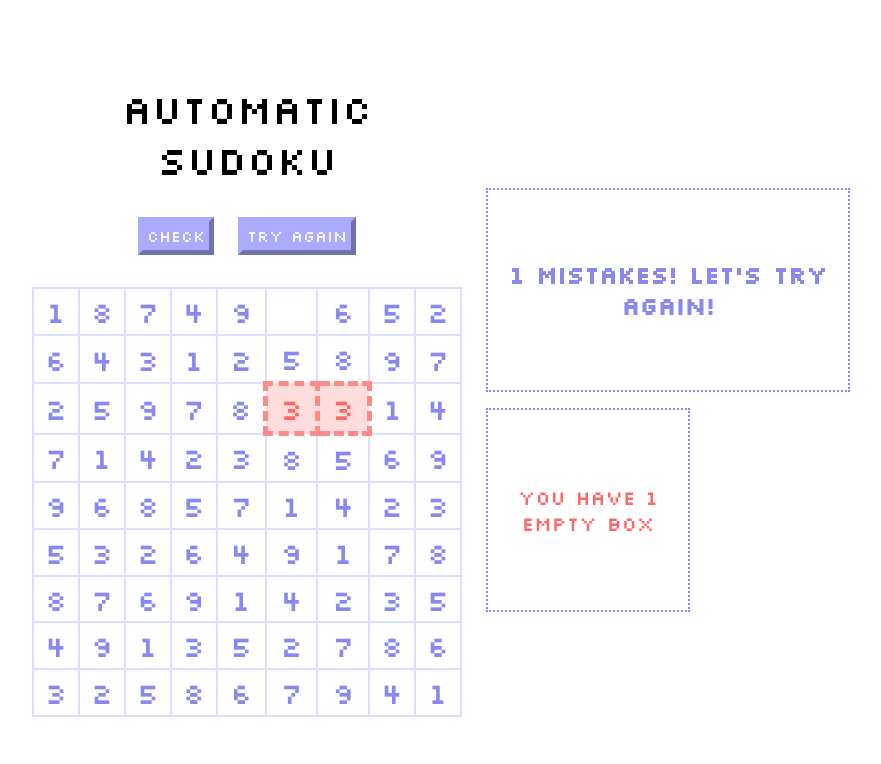
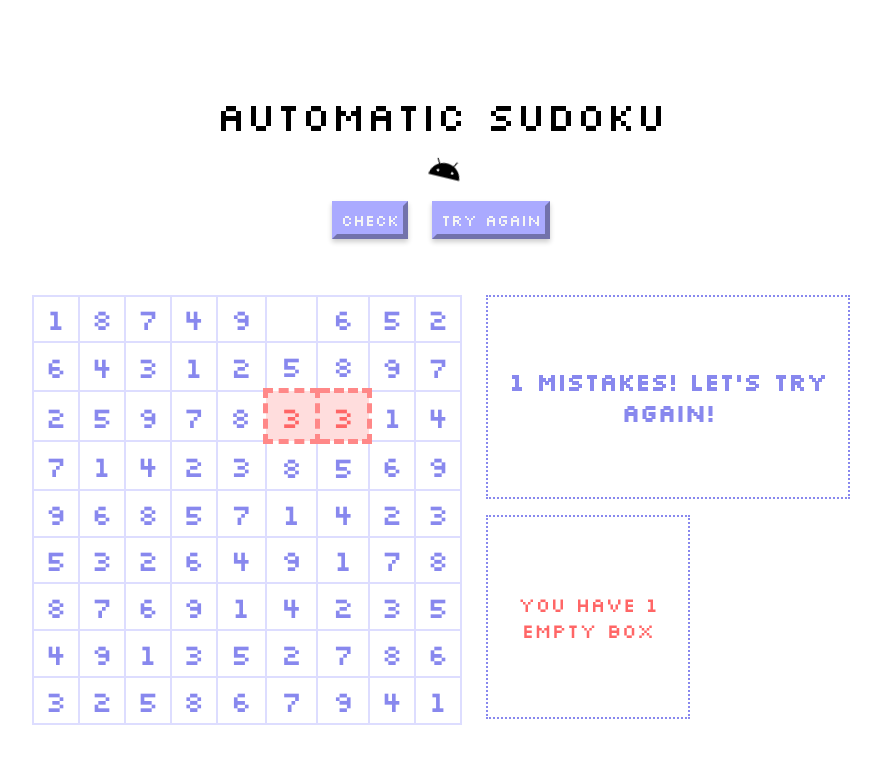
Before and after one commit to ha-nakamura112/finalproj-sudoku, a plain HTML site: page team/index.html in a window 1280 px wide. Both pictures are taken after a click on the button "CHECK". Shown: the whole page, without its empty margins (199-1080 px from the left). Drawn offline with nearby package versions, Linux system fonts and the light colour scheme.

Commit message:
'update'

```diff
--- a/team/index.html
+++ b/team/index.html
@@ -5,6 +5,7 @@
    <meta http-equiv="X-UA-Compatible" content="IE=edge">
    <meta name="viewport" content="width=device-width, initial-scale=1.0">
    <title>Document</title>
+   <link rel="stylesheet" href="https://cdnjs.cloudflare.com/ajax/libs/font-awesome/6.2.0/css/all.min.css">
    <style>
       @import url('https://fonts.googleapis.com/css2?family=Silkscreen&display=swap');
 
@@ -16,18 +17,17 @@
 
       section {
          display: flex;
-         flex-direction: column;
-         flex-wrap: wrap;
          justify-content: center;
-         align-items: center;
-         row-gap: 4vh;
+         align-items: flex-start;
+         column-gap: 3vh;
+         height: fit-content;
+         padding-top: 5vh;
       }
 
       article {
          width: 100%;
          display: flex;
          justify-content: center;
-         column-gap: 2vh;
       }
 
       /* Style for Title */
@@ -52,6 +52,7 @@
          background-color: #aaf;
          font-size: 12pt;
          color: whitesmoke;
+         box-shadow: 0 3px 5px rgba(0,0,0,.2);
       }
 
       button:active {
@@ -77,6 +78,23 @@
          text-align: center;
       }
 
+      i {
+         font-size: 28px;
+         animation: move 3s ease infinite;
+         ani
+      }
+      @keyframes move {
+      0%{
+         transform: translateX(-200%);
+         }
+      50% {
+         transform: translateX(200%);
+      }
+      100% {
+         transform: translateX(-200%);
+      }
+
+      }
       .selected {
          border: 3px solid #aaf;
          background-color: #eef;
@@ -99,7 +117,7 @@
          display: flex;
          flex-direction: column;
          align-items: flex-start;
-         justify-content: center;
+         justify-content: flex-start;
          row-gap: 2vh;
       }
 
@@ -133,11 +151,12 @@
       }
 
       .container {
-         padding: 0 25%;
          display: flex;
+         flex-direction: column;
          align-items: center;
          justify-content: center;
-         column-gap: 3vh;
+         row-gap: 2vh;
+         padding: 7%;
       }
 
       .hide {
@@ -151,23 +170,49 @@
          justify-content: center;
          row-gap: 2vh;
       }
+
+
+      @keyframes poyooon {
+  0%   { transform: scale(1.0, 1.0) translate(0%, 0%); }
+  10%  { transform: scale(1.1, 0.9) translate(0%, 5%); }
+  40%  { transform: scale(1.2, 0.8) translate(0%, 15%); }
+  50%  { transform: scale(1.0, 1.0) translate(0%, 0%); }
+  60%  { transform: scale(0.9, 1.2) translate(0%, -100%); }
+  75%  { transform: scale(0.9, 1.2) translate(0%, -20%); }
+  85%  { transform: scale(1.2, 0.8) translate(0%, 15%); }
+  100% { transform: scale(1.0, 1.0) translate(0%, 0%); }
+}
+
+@keyframes korokoro {
+  0%   { transform: translate(0%, 0%); }
+  5%   { transform: translate(10%, 0%) rotate(10deg); }
+  25%  { transform: translate(20%, 0%) rotate(20deg); }
+  30%  { transform: translate(-10%, 0%) rotate(-10deg); }
+  35%  { transform: translate(-15%, 0%) rotate(-15deg); }
+  45%  { transform: translate(10%, 0%) rotate(10deg); }
+  50%  { transform: translate(15%, 0%) rotate(15deg); }
+  60%  { transform: translate(-5%, 0%) rotate(-5deg); }
+  65%  { transform: translate(-7%, 0%) rotate(-7deg); }
+  75%  { transform: translate(0%, 0%) rotate(0deg); }
+  100% { transform: translate(0%, 0%) rotate(0deg); }
+}
    </style>
    <script src="https://code.jquery.com/jquery-3.6.1.min.js" integrity="sha256-o88AwQnZB+VDvE9tvIXrMQaPlFFSUTR+nldQm1LuPXQ=" crossorigin="anonymous"></script>
 </head>
 <body>
    <div class="container">
-      <section>
       <h1>AUTOMATIC SUDOKU</h1>
+      <i class="fa-brands fa-android"></i>
       <aside>
          <button type="button">CHECK</button>
          <button type="button" disabled>TRY AGAIN</button>
       </aside>
+      <section>
          <article>
             <table>
 
             </table>
          </article>
-      </section>
          <div class="result">
             <div class="res-box">
                <h2></h2>
@@ -176,6 +221,7 @@
                <h3></h3>
             </div>
          </div>
+      </section>
    </div>
    <script>
    let size, values;
@@ -186,7 +232,7 @@
    let h2 = $('h2');
    let h3 = $('h3');
 
-      let height = $(window).innerHeight();
+      let height = $(window).innerHeight() * 0.8;
       $("section").css("height", height);
 
       let tablePop = (values) => {
@@ -213,7 +259,7 @@
             if($('.blank').length == 1){
                h3.text(`You have 1 empty box`);
             }else{
-               h3.text(`You have ${$('.blank').length} empty boxes`);
+               h3.text(`You have \n ${$('.blank').length} empty boxes`);
             }
          }else{
             $('.hide').css('display', 'none');
@@ -222,9 +268,11 @@
       let test = test1();
         let len = ( test.length + resultRows.length ) / 2;
         if( len == 0){
-         h2.text('Congratulations! There is no error!');
+         h2.text('Congratulations!\n There is no error!');
+         $('i').css('animation','poyooon 0.9s linear 0s infinite');
         }else{
-         h2.text(`${len} mistakes! Let's try again!`);
+         h2.text(`${len} mistakes!\n Let's try again!`);
+         $('i').css('animation','korokoro 2.5s linear 0s 3');
         }
 
         for( let y =0; y< resultRows.length; y++){
@@ -249,6 +297,8 @@
             size = output.size;
             values = output.values;
             validateRows(output);
+            validateBoxs(output);
+
             tablePop(values);
             $($('button')[1]).click(function(){
                $('.hide').css('display', 'none');
@@ -268,6 +318,42 @@
         xmlHTTP.send();
     }
     loadJson();
+
+    let temp = [];
+    function validateBoxs(){
+      let sq = Math.sqrt(size);
+      for(let p = 0; p < size; p += sq){
+        for (let y = 0; y < size ; y += sq){
+         //getting the first place of each sectioin 1,4,6,7,2,5,8,9,2
+         console.log(values[p][y]);
+            for(let i = p ; i < sq; i++){
+               for(let j = y; j < sq; j++){
+                  //based on each number add 0-2 to check every numbers in one section
+                  temp.push(values[i][j]);
+               }
+            }
+         }
+      }
+      //however this temp shows only one section..
+      console.log(temp);
+
+
+      // let len = temp.size;
+      // let val = temp.values;
+      //    for (let q = 0; q < size; q++){
+      //    for (let i = 0; i < size; i++){
+      //          for (let j = i+1; j < size; j++){
+      //              if(temp[q][i] == temp[q][j]){
+      //                  resultRows.push([q,i]);
+      //                  resultRows.push([q,j]);
+      //              }
+      //          }
+      //       }
+      //    }
+	   }
+
+
+
 
 
 
```
Lines whose indentation alone changed are shown as unchanged.
